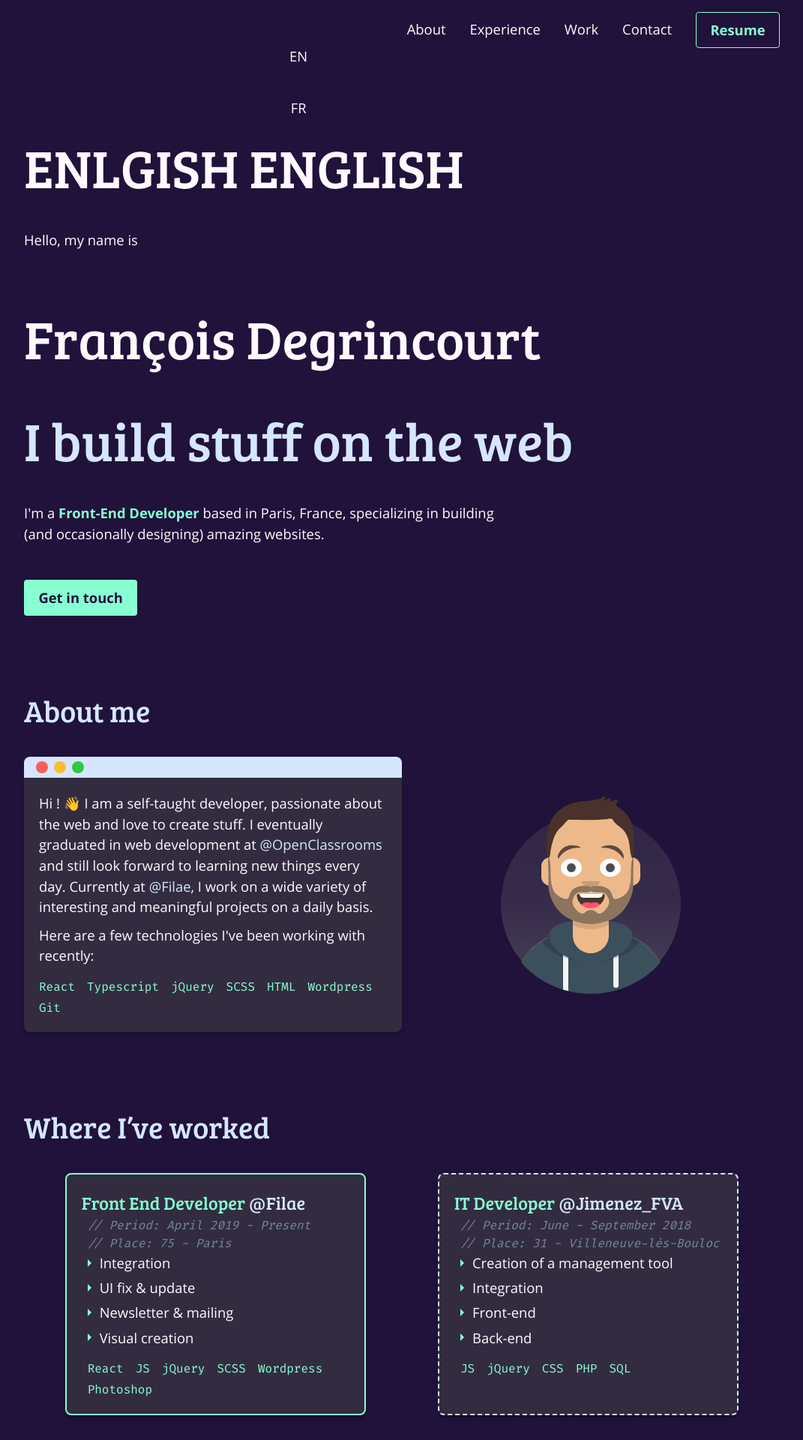
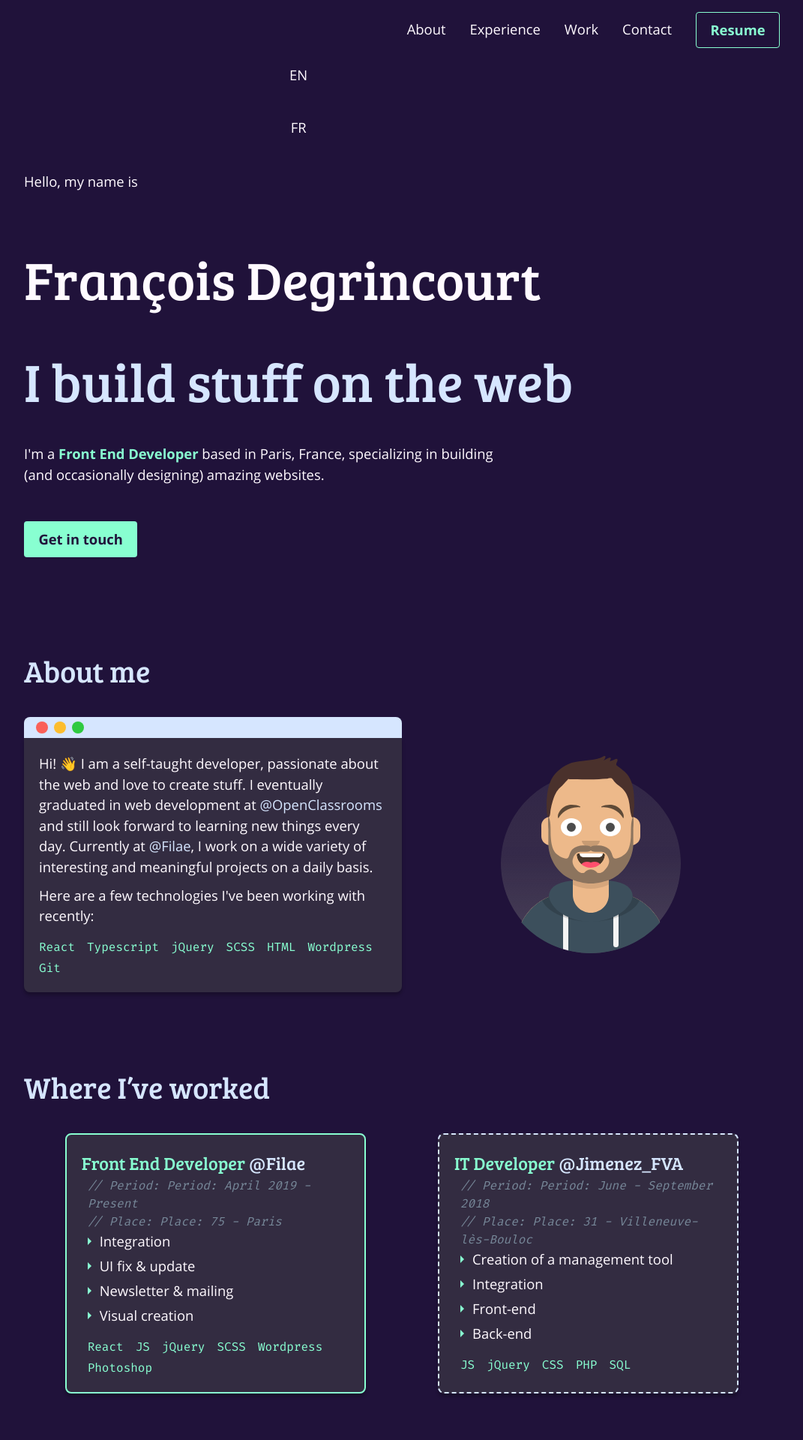
Before and after one commit to fr2Dev/portfolio-v3, a React (Create React App) app: page / in a window 1280 px wide. Shown: the top 1920 px of the page at 75% size, without its empty margins (104-1175 px from the left). Built offline with nearby package versions, Linux system fonts and the light colour scheme.

Commit message:
[ADD] all resources in components

```diff
--- a/public/locales/en/translation.json
+++ b/public/locales/en/translation.json
@@ -1,7 +1,70 @@
 {
-  "title": "ENLGISH ENGLISH",
-  "description": {
-    "part1": "ENLGISH ENGLISH",
-    "part2": "ENLGISH ENGLISH"
-  }
+  "Navigation": {
+    "About": "About",
+    "Experience": "Experience",
+    "Work": "Work",
+    "Contact": "Contact",
+    "Resume": "Resume"
+  },
+  "Hero": {
+    "HelloMyNameIs": "Hello, my name is",
+    "IBuildStuff": "I build stuff on the web",
+    "introduce": {
+      "part1": "I'm a ",
+      "part2": "based in Paris, France, specializing in building (and occasionally designing) amazing websites."
+    }
+  },
+  "About": {
+    "title": "About me",
+    "introduce": {
+      "part1": "Hi!",
+      "part2": "I am a self-taught developer, passionate about the web and love to create stuff. I eventually graduated in web development at",
+      "part3": "and still look forward to learning new things every day. Currently at",
+      "part4": ", I work on a wide variety of interesting and meaningful projects on a daily basis."
+    },
+    "IVBeenWorkingWith": "Here are a few technologies I've been working with recently:"
+  },
+  "Experiences": {
+    "title": "Where I’ve worked",
+    "exp1": {
+      "period": "Period: April 2019 - Present",
+      "place": "Place: 75 - Paris",
+      "task1": "Integration",
+      "task2": "UI fix & update",
+      "task3": "Newsletter & mailing",
+      "task4": "Visual creation"
+    },
+    "exp2": {
+      "role":"IT Developer",
+      "period": "Period: June - September 2018",
+      "place": "Place: 31 - Villeneuve-lès-Bouloc",
+      "task1": "Creation of a management tool",
+      "task2": "Integration",
+      "task3": "Front-end",
+      "task4": "Back-end"
+    }
+  },
+  "Projects": {
+    "title": "Some stuff I've made",
+    "project1": {
+      "title": "Home page",
+      "description": "A landing page where you get multiples informations like your todo list, time, weather or some quotes."
+    },
+    "project2": {
+      "title": "Bike reservation",
+      "description": "A bike reservation interface where you get multiples informations like your todo list, time, weather or some quotes."
+    }
+  },
+  "Contact": {
+      "title": "Get In Touch",
+      "content": {
+        "part1": "Although I'm not currently looking for any new opportunities,",
+        "part2": "my inbox is always open",
+        "part3": ". Whether you have a question or just want to say hello, I'll try my best to get back to you!"
+      }
+  },
+  "FrontEndDev": "Front End Developer",
+  "GetInTouch":"Get in touch",
+  "SayHi":"Say Hi",
+  "Resume":"Resume"
 }
--- a/src/components/blocks/sectionAbout.tsx
+++ b/src/components/blocks/sectionAbout.tsx
@@ -1,28 +1,28 @@
 import React from 'react';
+import { useTranslation } from 'react-i18next';
 import { About } from '../../components/layouts';
 import { Card, Avatar, AnimationOnScroll } from '../../components';
 import { TwitterLink, TechList } from '../../components/styled';
 const SectionAbout = () => {
+  const { t } = useTranslation();
+
   return (
     <section className="flow" id="about">
-      <h3>About me</h3>
+      <h3>{t('About.title')}</h3>
       <About>
         <div>
           <AnimationOnScroll from="left">
             <Card variant="browser">
               <p style={{ marginBottom: '10px' }}>
-                Hi !{' '}
+                {t('About.introduce.part1')}{' '}
                 <span role="img" aria-labelledby="waving hand">
                   👋
                 </span>{' '}
-                I am a self-taught developer, passionate about the web and love to create stuff. I
-                eventually graduated in web development at{' '}
-                <TwitterLink href="#">@OpenClassrooms</TwitterLink> and still look forward to
-                learning new things every day. Currently at{' '}
-                <TwitterLink href="#">@Filae</TwitterLink>, I work on a wide variety of interesting
-                and meaningful projects on a daily basis.
+                {t('About.introduce.part2')} <TwitterLink href="#">@OpenClassrooms</TwitterLink>{' '}
+                {t('About.introduce.part3')} <TwitterLink href="#">@Filae</TwitterLink>
+                {t('About.introduce.part4')}
               </p>
-              <p>Here are a few technologies I've been working with recently:</p>
+              <p>{t('About.IVBeenWorkingWith')}</p>
               <TechList as="ul" $wrap="wrap">
                 <li>React</li>
                 <li>Typescript</li>
--- a/src/components/blocks/sectionExperiences.tsx
+++ b/src/components/blocks/sectionExperiences.tsx
@@ -1,12 +1,16 @@
 import React from 'react';
+import { useTranslation } from 'react-i18next';
 import { Experiences } from '../layouts';
 import { Experience, AnimationOnScroll } from '../';
-import { experiences } from '../../content';
+import { getExperiences } from '../../content';
 
 const SectionExperience = () => {
+  const { t } = useTranslation();
+  const experiences = getExperiences(t);
+
   return (
     <section className="flow" id="experience">
-      <h3>Where I’ve worked</h3>
+      <h3>{t('Experiences.title')}</h3>
       <Experiences>
         {experiences.map((exp, i) => (
           <AnimationOnScroll from="top" key={i.toString()}>
--- a/src/components/blocks/sectionHero.tsx
+++ b/src/components/blocks/sectionHero.tsx
@@ -9,28 +9,28 @@ const SectionHero = () => {
   const changeLanguage = (language: string) => {
     i18n.changeLanguage(language);
   };
+  const role = (
+    <Highlight>
+      <span>{t('FrontEndDev')}</span>
+    </Highlight>
+  );
+
   return (
     <Hero>
       <button onClick={() => changeLanguage('en')}>EN</button>
       <button onClick={() => changeLanguage('fr')}>FR</button>
-      <h1>{t('description.part1')}</h1>
-      <p>Hello, my name is</p>
+      <p>{t('Hero.HelloMyNameIs')}</p>
       <AnimationOnScroll from="left" noScroll>
         <h1>François Degrincourt</h1>
       </AnimationOnScroll>
       <AnimationOnScroll from="left" delay={1.25} noScroll>
-        <h2>I build stuff on the web</h2>
+        <h2>{t('Hero.IBuildStuff')}</h2>
       </AnimationOnScroll>
       <Introduction>
-        I'm a{' '}
-        <Highlight>
-          <span>Front-End Developer</span>
-        </Highlight>{' '}
-        based in Paris, France, specializing in building (and occasionally designing) amazing
-        websites.
+        {t('Hero.introduce.part1')} {role} {t('Hero.introduce.part2')}
       </Introduction>
       <Button as="a" href="#contact">
-        Get in touch
+        {t('GetInTouch')}
       </Button>
     </Hero>
   );
--- a/src/components/blocks/sectionProjects.tsx
+++ b/src/components/blocks/sectionProjects.tsx
@@ -1,13 +1,17 @@
 import React from 'react';
+import { useTranslation } from 'react-i18next';
 import { Preview } from '../';
 import { IProject } from '../../definitions/interfaces';
-import { projects } from '../../content';
 import { AnimationOnScroll } from '../../components';
+import { getProjects } from '../../content';
 
 const SectionProjects = () => {
+  const { t } = useTranslation();
+  const projects = getProjects(t);
+
   return (
     <section className="flow" id="work">
-      <h3>Some stuff I've made</h3>
+      <h3>{t('Projects.title')}</h3>
       {projects.map((data: IProject, i) => {
         const isOdd = i % 2 === 0;
         return (
--- a/src/components/menu.tsx
+++ b/src/components/menu.tsx
@@ -1,9 +1,13 @@
 import React from 'react';
+import { useTranslation } from 'react-i18next';
 import { Menu as Wrapper } from '../components/styled';
-import { links } from '../content';
+import { getLinks } from '../content';
 import { ItemNav, Button } from './styled';
 
 const Menu = () => {
+  const { t } = useTranslation();
+  const links = getLinks(t);
+
   return (
     <Wrapper as="ul" alignItems="center">
       {links.map((link, i) => {
@@ -16,7 +20,7 @@ const Menu = () => {
       })}
       <li>
         <Button as="a" outlined href="#">
-          Resume
+          {t('Resume')}
         </Button>
       </li>
     </Wrapper>
--- a/src/components/menuMobile.tsx
+++ b/src/components/menuMobile.tsx
@@ -1,9 +1,10 @@
 import React, { useState, useEffect } from 'react';
+import { useTranslation } from 'react-i18next';
 import FocusTrap from 'focus-trap-react';
 import useClickOutsideListenerRef from '../hooks/useClickOutsideListenerRef';
 import { MenuMobile as Wrapper } from '../components/styled';
 import { ButtonMenu } from '../components';
-import { links } from '../content';
+import { getLinks } from '../content';
 import { ItemNav, Button } from './styled';
 
 const body = document.querySelector('body');
@@ -13,6 +14,9 @@ const MenuMobile = () => {
       close();
     };
   }, []);
+  const { t } = useTranslation();
+  const links = getLinks(t);
+
   const [open, setOpen] = useState(false);
   const close = () => {
     body?.classList.remove('blur');
@@ -58,7 +62,7 @@ const MenuMobile = () => {
 
               <li>
                 <Button as="a" outlined href="#">
-                  Resume
+                  {t('Resume')}
                 </Button>
               </li>
             </Wrapper>
--- a/src/content/index.ts
+++ b/src/content/index.ts
@@ -1,34 +1,33 @@
 import { IProject, IExperience } from '../definitions/interfaces';
 
-export const links = [
+export const getLinks = (t: any) => [
   {
     href: '#about',
-    name: 'About',
+    name: t('Navigation.About'),
   },
   {
     href: '#experience',
-    name: 'Experience',
+    name: t('Navigation.Experience'),
   },
   {
     href: '#work',
-    name: 'Work',
+    name: t('Navigation.Work'),
   },
   {
     href: '#contact',
-    name: 'Contact',
+    name: t('Navigation.Contact'),
   },
 ];
 
-export const projects: IProject[] = [
+export const getProjects = (t: any): IProject[] => [
   {
     url: '#',
     img: {
       src: 'https://francoisdpro.eu/assets/img/png/natours.png',
       alt: 'project fr2dev',
     },
-    title: 'Home page',
-    content:
-      'A landing page where you get multiples informations like your todo list, time, weather or some quotes.',
+    title: t('Projects.project1.title'),
+    content: t('Projects.project1.description'),
     techList: ['React', 'Typescript', 'Styled-Components'],
   },
   {
@@ -37,23 +36,27 @@ export const projects: IProject[] = [
       src: 'http://francoisdpro.eu/assets/img/png/DWJ-projet3-min.png',
       alt: 'project fr2dev',
     },
-    title: 'Bike reservation',
-    content:
-      'A bike reservation interface where you get multiples informations like your todo list, time, weather or some quotes.',
+    title: t('Projects.project2.title'),
+    content: t('Projects.project2.description'),
     techList: ['jQuery', 'API', 'Styled-Components'],
   },
 ];
 
-export const experiences: IExperience[] = [
+export const getExperiences = (t: any): IExperience[] => [
   {
-    title: 'Front End Developer',
+    title: t('FrontEndDev'),
     company: {
       name: 'Filae',
       twitter: '#',
-      period: 'April 2019 - Present',
-      location: '75 - Paris',
+      period: t('Experiences.exp1.period'),
+      location: t('Experiences.exp1.place'),
     },
-    tasks: ['Integration', 'UI fix & update', 'Newsletter & mailing', 'Visual creation'],
+    tasks: [
+      t('Experiences.exp1.task1'),
+      t('Experiences.exp1.task2'),
+      t('Experiences.exp1.task3'),
+      t('Experiences.exp1.task4'),
+    ],
     techs: ['React', 'JS', 'jQuery', 'SCSS', 'Wordpress', 'Photoshop'],
   },
   {
@@ -61,10 +64,15 @@ export const experiences: IExperience[] = [
     company: {
       name: 'Jimenez_FVA',
       twitter: '#',
-      period: 'June - September 2018',
-      location: '31 - Villeneuve-lès-Bouloc',
+      period: t('Experiences.exp2.period'),
+      location: t('Experiences.exp2.place'),
     },
-    tasks: ['Creation of a management tool', 'Integration', 'Front-end', 'Back-end'],
+    tasks: [
+      t('Experiences.exp2.task1'),
+      t('Experiences.exp2.task2'),
+      t('Experiences.exp2.task3'),
+      t('Experiences.exp2.task4'),
+    ],
     techs: ['JS', 'jQuery', 'CSS', 'PHP', 'SQL'],
   },
 ];
```
Also changed, not shown: public/locales/fr/translation.json (+68 -5 lines), src/components/blocks/sectionContact.tsx (+8 -5 lines).
